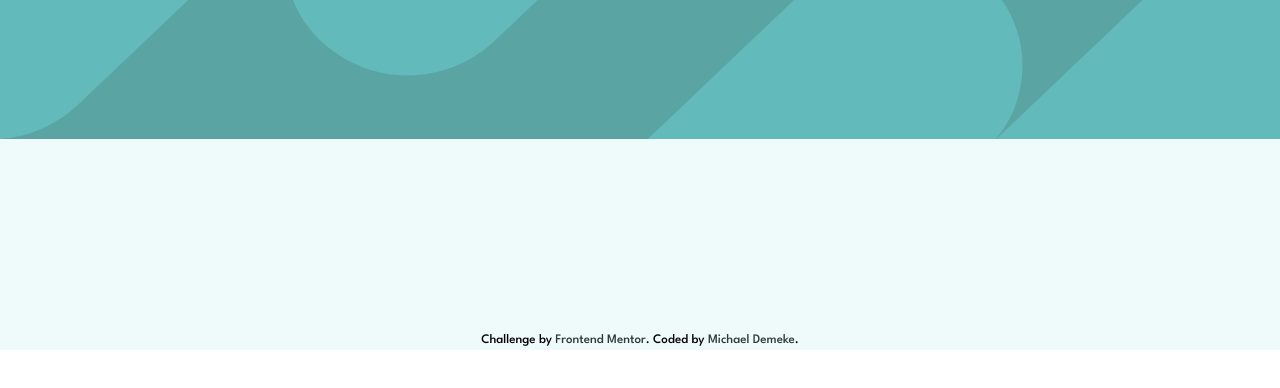
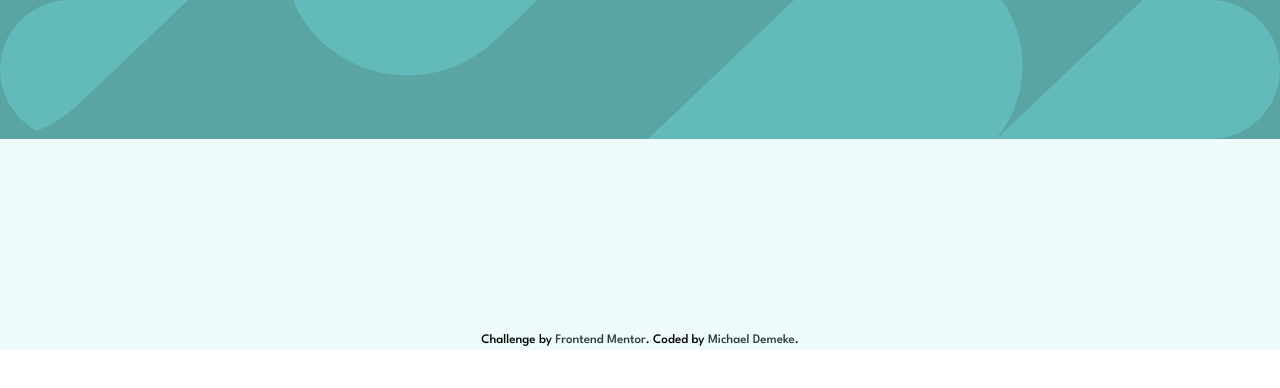
Before and after one commit to Mikdem/Sprint4-staticjoblisting, a website: page index.html in a window 1280 px wide. Drawn offline with nearby package versions, Linux system fonts and the light colour scheme; no server answers.

Commit message:
Update index.html

```diff
--- a/index.html
+++ b/index.html
@@ -20,7 +20,7 @@
 <body class="font-league-sparton">
     <section>
         <header class="bg-darkCyan">
-            <img class="w-full" src="./images/bg-header-desktop.svg" alt="Header Image">
+            <img class="w-full rounded-full" src="./images/bg-header-desktop.svg" alt="Header Image">
         </header>
         <main class="bg-[#effafa] w-full px-1">
 
```
